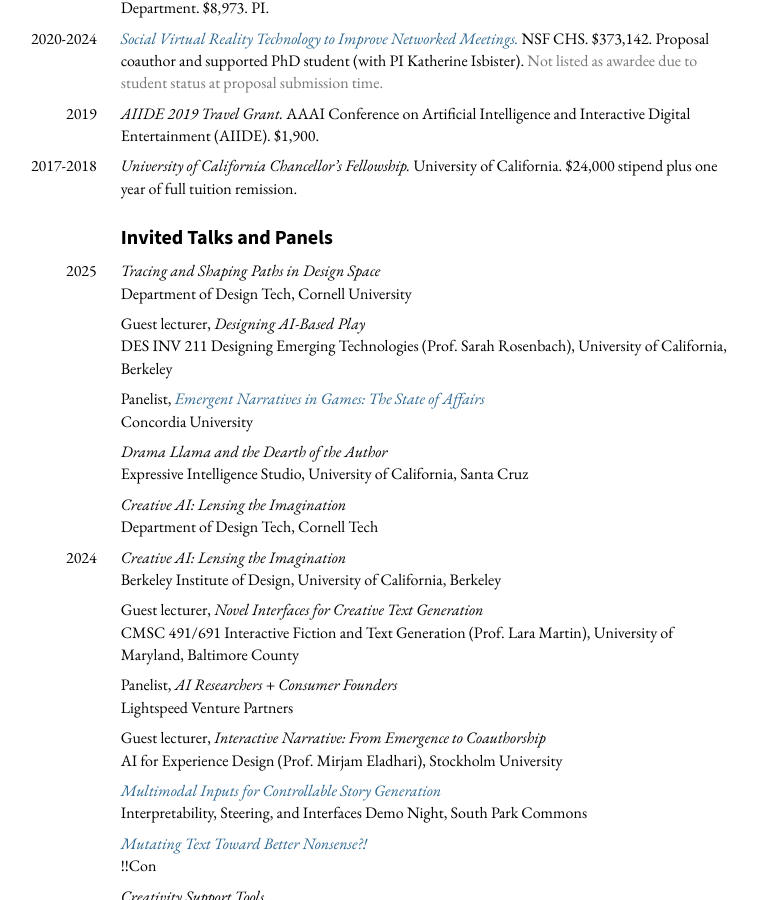
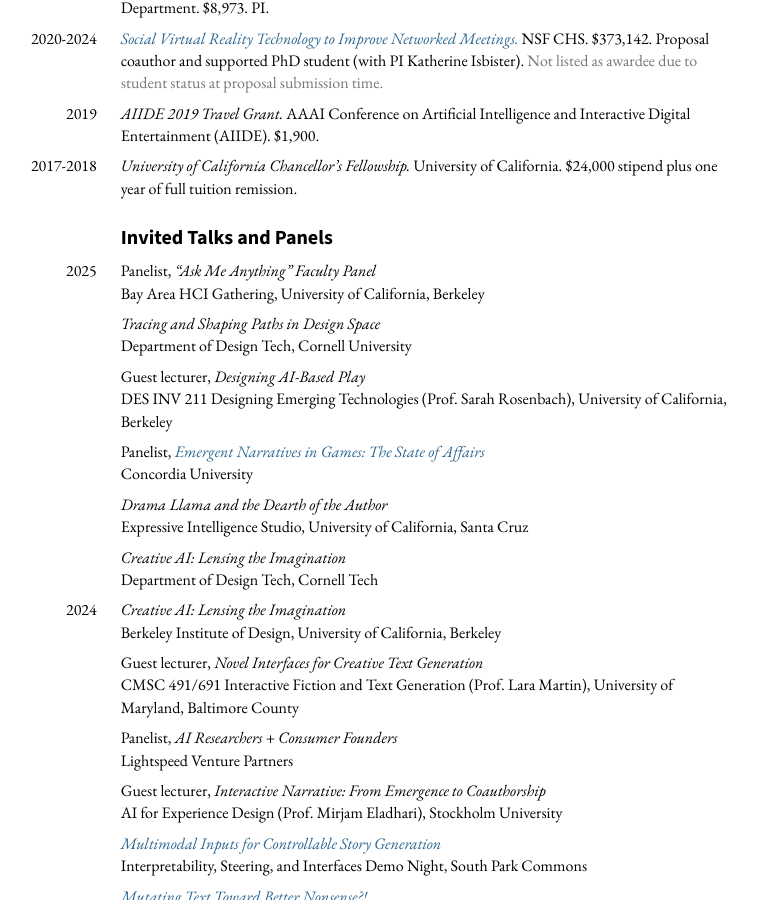
Before and after one commit to mkremins/mkremins.github.io, a Jekyll site: the page built from cv/index.html, in a window 1280 px wide and 900 px high, scrolled down 7536 px. Shown: the whole window, without its empty margins (262-1019 px from the left). Built offline with Jekyll 4.4.1, drawn with Linux system fonts in a browser that asks for light colours.

Commit message:
Add BAHG 2025 panel participation

```diff
--- a/_data/talks.json
+++ b/_data/talks.json
@@ -1,4 +1,12 @@
 [
+{
+  "title": "“Ask Me Anything” Faculty Panel",
+  "year": "2025",
+  "url": "",
+  "venue": "Bay Area HCI Gathering",
+  "venue_long": "Bay Area HCI Gathering, University of California, Berkeley",
+  "type": "panel"
+},
 {
   "title": "Tracing and Shaping Paths in Design Space",
   "url": "",
```
